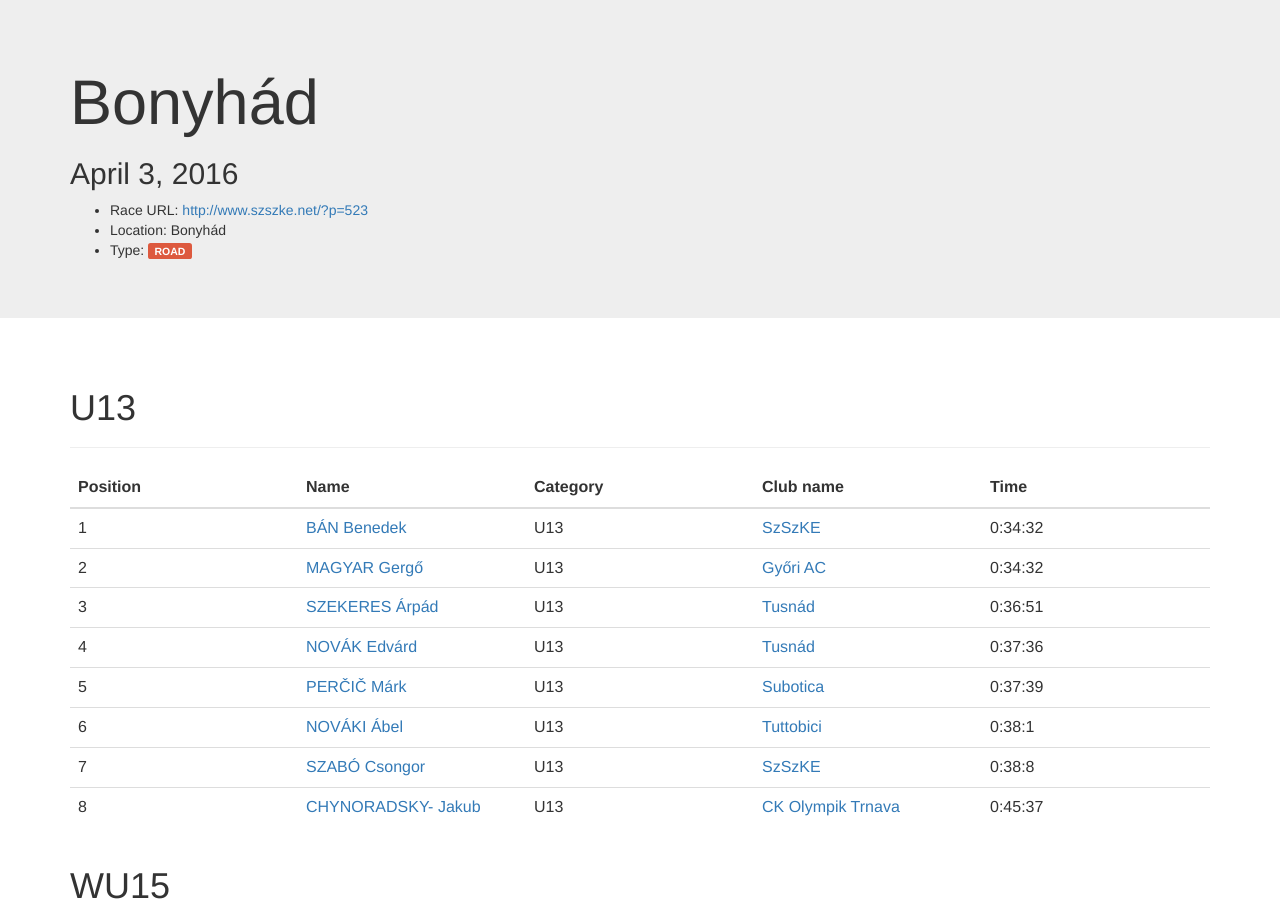
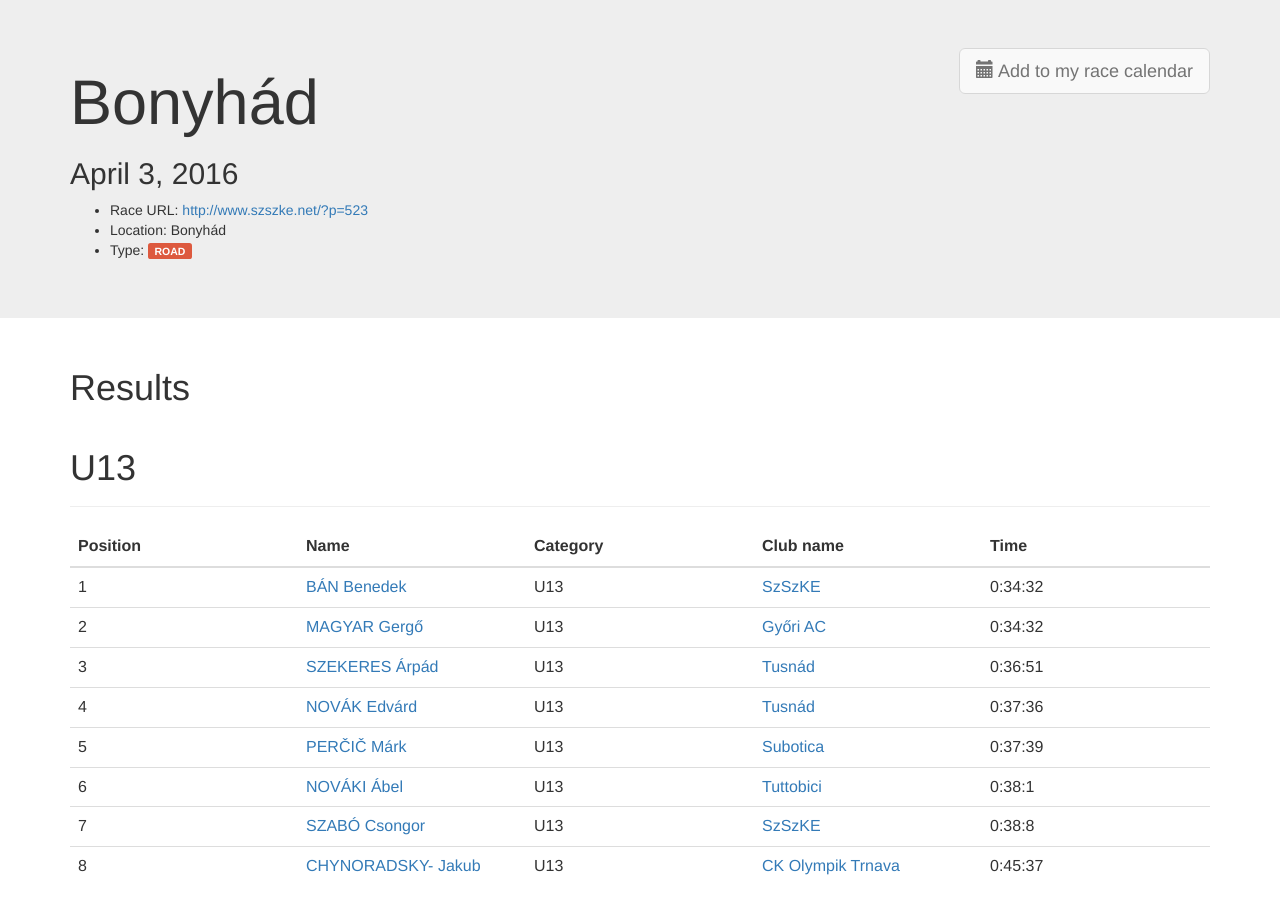
Before and after one commit to szaboat/race_results, a Django app: page /2016/bonyhad/ in a window 1280 px wide. Shown: the part 52-957 px from the top of the page. Run offline with Django 3.2, Linux system fonts and the light colour scheme; a user stored in the database is signed in; data comes from the database, SQL or seed files in the repository; some libraries are stand-ins or nearby versions.

Commit message:
Add disabled "add to race calendar" button

```diff
--- a/raceresults/result/templates/race.html
+++ b/raceresults/result/templates/race.html
@@ -1,6 +1,8 @@
 {% extends 'layout.html' %}
+{% load account %}
 
 {% block header %}
+        <div class="pull-left">
             <h1>{{ race.name }}</h1>
             <h2>{{ race.date }}</h2>
             <ul>
@@ -8,9 +10,21 @@
                 <li>Location: {{ race.location }}</li>
                 <li>Type: <span class="label label-default {{ race.type|lower }}">{{ race.type }}</span> </li>
             </ul>
+        </div>
+        {% if user.is_authenticated %}
+            <div class="pull-right">
+                <button type="button" class="btn btn-default btn-lg btn-disabled" aria-label="Add to calendar" disabled="disabled">
+                    <span class="glyphicon glyphicon-calendar" aria-hidden="true"></span>
+                    Add to my race calendar
+                </button>
+            </div>
+        {% endif %}
 {% endblock %}
 
 {% block content %}
+    {% if results_by_category %}
+        <h1>Results</h1>
+    {% endif %}
     {% for result_by_category in results_by_category %}
         <div class="page-header">
             <h1>{{ result_by_category.category }}</h1>
```
Lines whose indentation alone changed are shown as unchanged.
